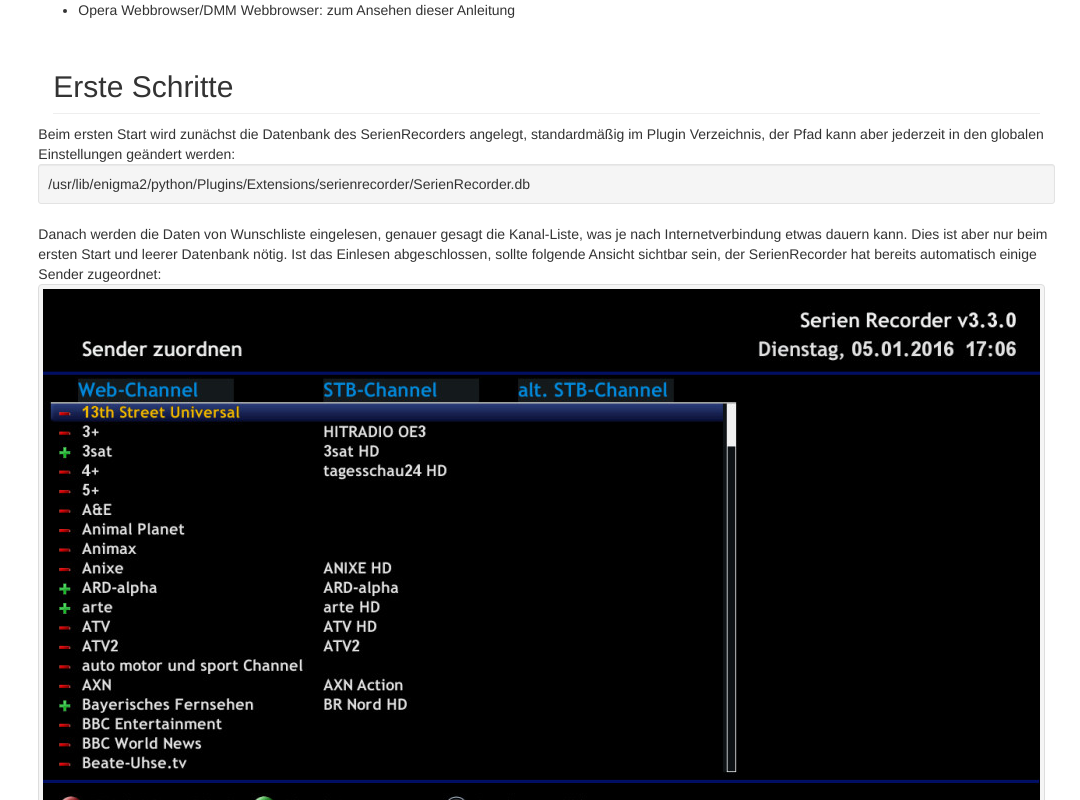
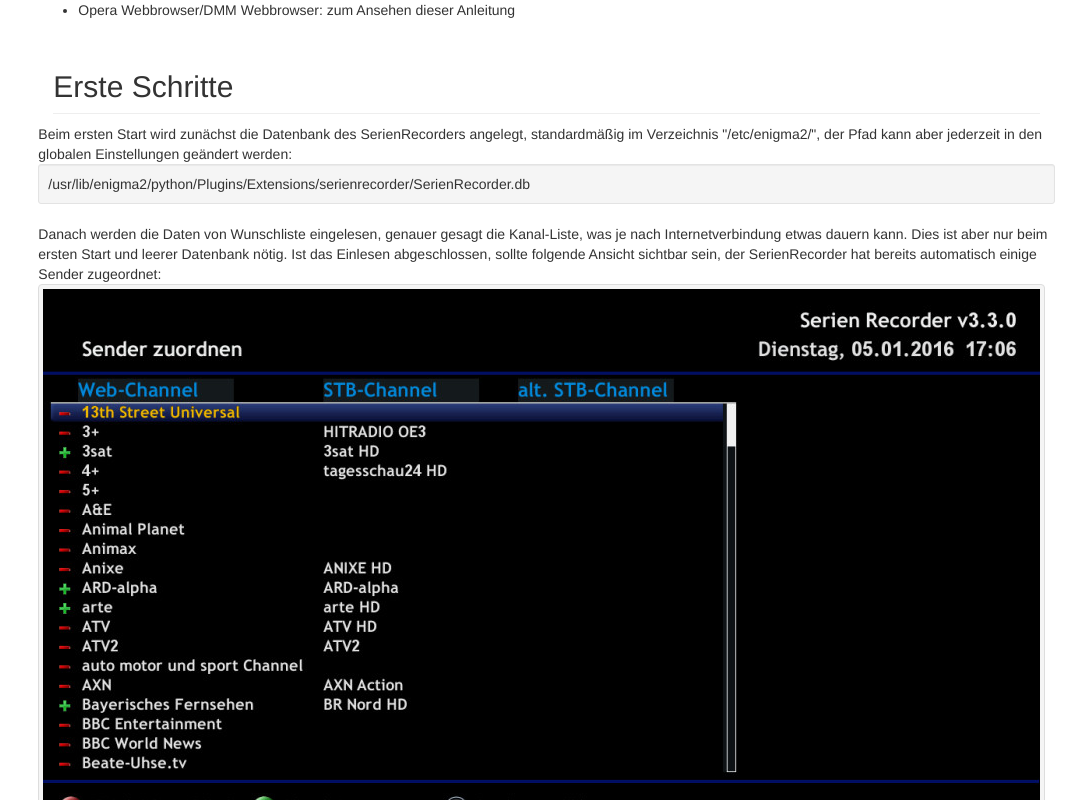
Before and after one commit to Marti-Win7/SR-AN, a plain HTML site: page index.htm in a window 1280 px wide. Shown: the part 3180-3980 px from the top of the page, without its empty margins (200-1280 px from the left). Drawn offline with nearby package versions, Linux system fonts and the light colour scheme; a script that the page names is missing.

Commit message:
Update index.htm

```diff
--- a/index.htm
+++ b/index.htm
@@ -108,7 +108,7 @@
           </ul>
         </div> <span id="erste_schritte"><br></span>
         <h2 class="sub-header">Erste Schritte</h2>
-        <div class="row"> Beim ersten Start wird zunächst die Datenbank des SerienRecorders angelegt, standardmäßig im Plugin Verzeichnis, der Pfad kann aber jederzeit in den globalen Einstellungen geändert werden:
+        <div class="row"> Beim ersten Start wird zunächst die Datenbank des SerienRecorders angelegt, standardmäßig im Verzeichnis "/etc/enigma2/", der Pfad kann aber jederzeit in den globalen Einstellungen geändert werden:
           <div class="well well-sm">/usr/lib/enigma2/python/Plugins/Extensions/serienrecorder/SerienRecorder.db</div> Danach werden die Daten von Wunschliste eingelesen, genauer gesagt die Kanal-Liste, was je nach Internetverbindung etwas dauern kann. Dies ist aber nur beim ersten
           Start und leerer Datenbank nötig. Ist das Einlesen abgeschlossen, sollte folgende Ansicht sichtbar sein, der SerienRecorder hat bereits automatisch einige Sender zugeordnet:
           <div class="thumbnail with-caption">
```
